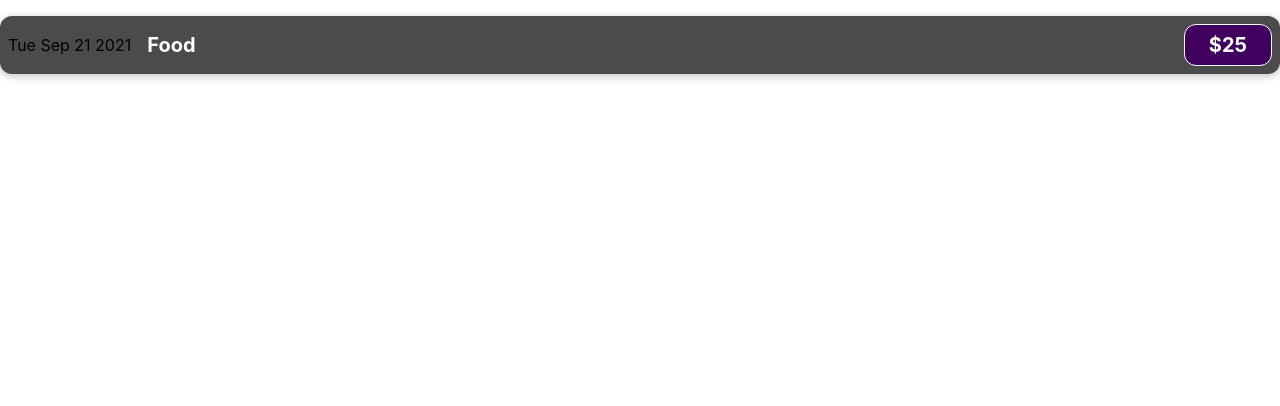
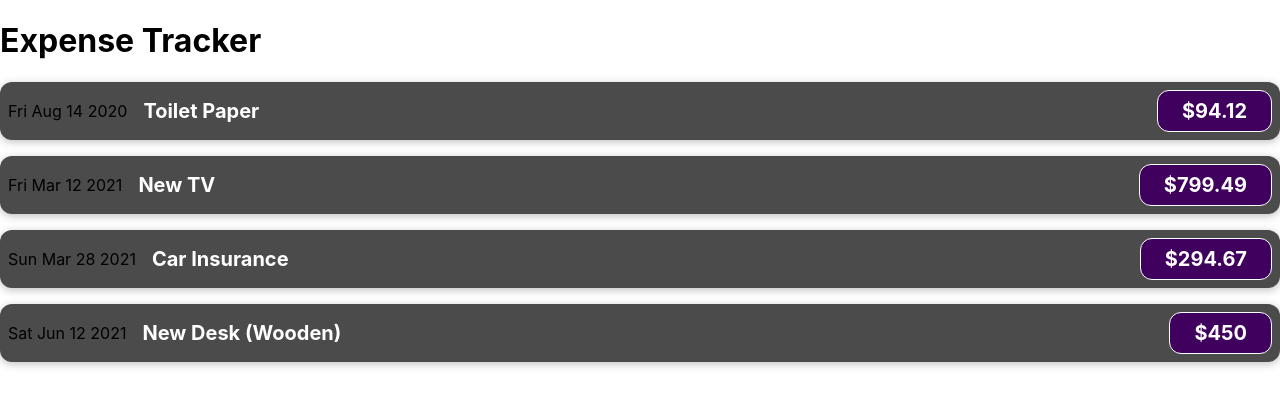
Before and after one commit to liuchongxi/Learning-React, a React (Create React App) app: page / in a window 1280 px wide. Shown: the top 406 px of the page. Built offline with nearby package versions, Linux system fonts and the light colour scheme.

Commit message:
Add props for ExpenseItem

```diff
--- a/src/App.js
+++ b/src/App.js
@@ -1,10 +1,56 @@
-import './App.css';
-import ExpenseItem from './ExpenseTracker/components/ExpenseItem'
+import "./App.css";
+import ExpenseItem from "./ExpenseTracker/components/ExpenseItem";
 
 function App() {
+  const expenses = [
+    {
+      id: "e1",
+      title: "Toilet Paper",
+      amount: 94.12,
+      date: new Date(2020, 7, 14),
+    },
+    { id: "e2", title: "New TV", amount: 799.49, date: new Date(2021, 2, 12) },
+    {
+      id: "e3",
+      title: "Car Insurance",
+      amount: 294.67,
+      date: new Date(2021, 2, 28),
+    },
+    {
+      id: "e4",
+      title: "New Desk (Wooden)",
+      amount: 450,
+      date: new Date(2021, 5, 12),
+    },
+  ];
+
   return (
     <div className="App">
-      <ExpenseItem></ExpenseItem>
+      <h1>Expense Tracker</h1>
+
+      <ExpenseItem
+        title={expenses[0].title}
+        amount={expenses[0].amount}
+        date={expenses[0].date}
+      ></ExpenseItem>
+
+      <ExpenseItem
+        title={expenses[1].title}
+        amount={expenses[1].amount}
+        date={expenses[1].date}
+      ></ExpenseItem>
+
+      <ExpenseItem
+        title={expenses[2].title}
+        amount={expenses[2].amount}
+        date={expenses[2].date}
+      ></ExpenseItem>
+
+      <ExpenseItem
+        title={expenses[3].title}
+        amount={expenses[3].amount}
+        date={expenses[3].date}
+      ></ExpenseItem>
     </div>
   );
 }
--- a/src/ExpenseTracker/components/ExpenseItem.js
+++ b/src/ExpenseTracker/components/ExpenseItem.js
@@ -1,9 +1,9 @@
 import "./ExpenseItem.css";
 
-function ExpenseItem() {
-  const expenseDate = new Date(2021, 8, 21);
-  const expenseTitle = 'Food';
-  const expenseAmount = 25.00;
+function ExpenseItem(props) {
+  const expenseDate = props.date;
+  const expenseTitle = props.title;
+  const expenseAmount = props.amount;
 
   return (
     <div className="expense-item">
```
